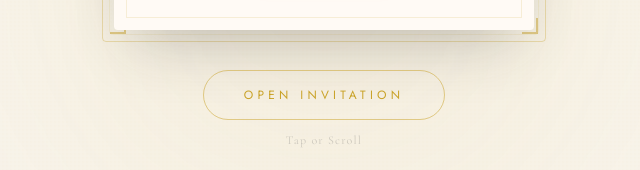
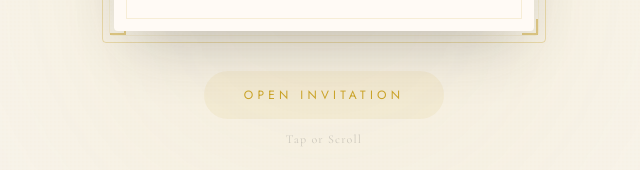
Before and after one commit to whoisroop/wedding-invite, a React (Vite) app: page / in a window 1280 px wide. Shown: the part 431-601 px from the top of the page, without its empty margins (316-956 px from the left). Built offline with nearby package versions, Linux system fonts and the light colour scheme; a web font is replaced by a local one.

Commit message:
Envelope refinements, gallery redesign, button hover effect, gold shine initials

```diff
--- a/src/components/EnvelopeIntro.tsx
+++ b/src/components/EnvelopeIntro.tsx
@@ -224,9 +224,9 @@ export default function EnvelopeIntro({ onComplete }: EnvelopeIntroProps) {
                   </div>
 
                   <h1 className="font-display text-3xl md:text-4xl text-maroon tracking-wide">
-                    <span className="text-gold">R</span>oop
+                    <span className="text-gold-shine">R</span>oop
                     <span className="mx-3 text-gold/40 text-xl">&amp;</span>
-                    <span className="text-gold">D</span>hvani
+                    <span className="text-gold-shine">D</span>hvani
                   </h1>
 
                   <div className="my-4 mx-auto h-px w-16 bg-gold/40" />
@@ -249,12 +249,11 @@ export default function EnvelopeIntro({ onComplete }: EnvelopeIntroProps) {
                   >
                     <motion.button
                       onClick={handleEnter}
-                      className="font-label group relative rounded-full border border-gold/50 px-8 py-3 text-[0.55rem] tracking-[0.35em] text-gold transition-all duration-500 hover:border-gold hover:text-gold-light cursor-pointer"
+                      className="btn-reveal font-label px-8 py-3 text-[0.55rem] tracking-[0.35em] cursor-pointer"
                       whileHover={{ scale: 1.04 }}
                       whileTap={{ scale: 0.97 }}
                     >
-                      <span className="absolute inset-0 rounded-full opacity-0 transition-all duration-500 group-hover:opacity-100" style={{ boxShadow: "0 0 30px 4px rgba(201,162,39,0.2), inset 0 0 20px 2px rgba(201,162,39,0.05)" }} />
-                      <span className="relative">ENTER THE CELEBRATION</span>
+                      <span>ENTER THE CELEBRATION</span>
                     </motion.button>
                     <p className="font-body mt-2 text-[0.6rem] tracking-[0.15em] text-charcoal-light/25">
                       Tap or Scroll
@@ -274,13 +273,11 @@ export default function EnvelopeIntro({ onComplete }: EnvelopeIntroProps) {
               >
                 <motion.button
                   onClick={handleOpen}
-                  className="font-label group relative rounded-full border border-gold/50 px-10 py-4 text-xs tracking-[0.35em] text-gold transition-all duration-500 hover:border-gold hover:text-gold-light cursor-pointer"
+                  className="btn-reveal font-label px-10 py-4 text-xs tracking-[0.35em] cursor-pointer"
                   whileHover={{ scale: 1.04 }}
                   whileTap={{ scale: 0.97 }}
-                  style={{ boxShadow: "0 0 0 0 rgba(201,162,39,0)" }}
                 >
-                  <span className="absolute inset-0 rounded-full opacity-0 transition-all duration-500 group-hover:opacity-100" style={{ boxShadow: "0 0 30px 4px rgba(201,162,39,0.2), inset 0 0 20px 2px rgba(201,162,39,0.05)" }} />
-                  <span className="relative">OPEN INVITATION</span>
+                  <span>OPEN INVITATION</span>
                 </motion.button>
                 <p className="font-body mt-3 text-xs tracking-[0.1em] text-charcoal-light/25">
                   Tap or Scroll
--- a/src/components/Gallery.tsx
+++ b/src/components/Gallery.tsx
@@ -52,18 +52,19 @@ export default function Gallery() {
               whileInView={{ opacity: 1, y: 0 }}
               viewport={{ once: true, amount: 0.3 }}
               transition={{ duration: 0.6, delay: (i % 3) * 0.1 }}
-              className="group relative mb-6 block w-full break-inside-avoid border-[8px] border-warmwhite bg-warmwhite shadow-md transition-transform duration-300 hover:-translate-y-1 focus-visible:-translate-y-1"
+              className="group relative mb-6 block w-full break-inside-avoid overflow-hidden rounded-sm border-[8px] border-warmwhite bg-warmwhite shadow-md transition-all duration-500 ease-out hover:-translate-y-1.5 hover:shadow-xl focus-visible:-translate-y-1.5 focus-visible:shadow-xl"
             >
-              <span className="pointer-events-none absolute inset-0 border border-gold/40" />
+              <span className="pointer-events-none absolute inset-0 z-10 border border-gold/40 rounded-sm" />
               <img
                 src={p.src}
                 alt={p.caption}
                 loading="lazy"
-                className="w-full object-cover transition-transform duration-700 group-hover:scale-105"
+                className="w-full object-cover transition-transform duration-700 ease-out group-hover:scale-105"
               />
-              <span className="absolute inset-x-0 bottom-0 translate-y-full bg-charcoal/80 p-3 text-left transition-transform duration-300 group-hover:translate-y-0">
-                <span className="font-label text-[0.6rem] tracking-[0.2em] text-gold-light">{p.caption}</span>
-              </span>
+              <div className="px-3 pb-3 pt-2 text-left">
+                <div className="mb-1.5 h-px w-6 bg-gold/40" />
+                <span className="font-label block text-[0.55rem] tracking-[0.25em] text-charcoal/60">{p.caption}</span>
+              </div>
             </motion.button>
           ))}
         </div>
--- a/src/components/Hero.tsx
+++ b/src/components/Hero.tsx
@@ -60,9 +60,9 @@ export default function Hero() {
           transition={{ delay: 1, duration: 1 }}
           className="font-display text-4xl tracking-[0.15em] text-warmwhite sm:text-5xl md:text-6xl"
         >
-          <span className="text-gold">R</span>oop
+          <span className="text-gold-shine">R</span>oop
           <span className="mx-4 text-gold/60 text-2xl md:text-3xl">&amp;</span>
-          <span className="text-gold">D</span>hvani
+          <span className="text-gold-shine">D</span>hvani
         </motion.h1>
 
         <motion.div
--- a/src/components/RSVP.tsx
+++ b/src/components/RSVP.tsx
@@ -35,7 +35,7 @@ export default function RSVP() {
           <div className="relative rounded-sm bg-warmwhite shadow-xl">
             <div className="relative flex h-56 items-end justify-center overflow-hidden p-6">
               {!open && (
-                <p className="font-display text-2xl text-charcoal/60 italic">Roop &amp; Dhvani request the pleasure...</p>
+                <p className="font-body text-2xl text-charcoal/60 italic">Roop &amp; Dhvani request the pleasure...</p>
               )}
             </div>
 
--- a/src/index.css
+++ b/src/index.css
@@ -87,6 +87,64 @@ body {
 .font-body { font-family: var(--font-body); }
 .font-label { font-family: var(--font-label); }
 
+/* Button — elegant border-reveal on hover */
+.btn-reveal {
+  position: relative;
+  background: transparent;
+  outline: none;
+  cursor: pointer;
+  color: var(--color-gold);
+  transition: color 0.3s;
+  border-radius: 9999px;
+}
+.btn-reveal::before {
+  content: '';
+  position: absolute;
+  inset: 0;
+  z-index: 1;
+  background: rgba(201, 162, 39, 0.08);
+  border-radius: inherit;
+  transition: all 0.4s cubic-bezier(0.65, 0, 0.35, 1);
+}
+.btn-reveal:hover::before {
+  opacity: 0;
+  transform: scale(0.5, 0.5);
+}
+.btn-reveal::after {
+  content: '';
+  position: absolute;
+  inset: 0;
+  z-index: 1;
+  opacity: 0;
+  border: 1px solid var(--color-gold);
+  border-radius: inherit;
+  transform: scale(1.15, 1.15);
+  transition: all 0.4s cubic-bezier(0.65, 0, 0.35, 1);
+}
+.btn-reveal:hover::after {
+  opacity: 1;
+  transform: scale(1, 1);
+}
+.btn-reveal > span {
+  position: relative;
+  z-index: 2;
+}
+
+/* Metallic gold shine for R & D initials */
+.text-gold-shine {
+  background: linear-gradient(135deg, #C9A227 0%, #E0BE4F 25%, #FFE485 45%, #C9A227 55%, #A07E1A 70%, #E0BE4F 85%, #C9A227 100%);
+  background-size: 200% 100%;
+  -webkit-background-clip: text;
+  background-clip: text;
+  color: transparent;
+  animation: gold-shimmer 4s ease-in-out infinite;
+}
+
+@keyframes gold-shimmer {
+  0%, 100% { background-position: 0% 50%; }
+  50% { background-position: 100% 50%; }
+}
+
 @keyframes gold-pulse {
   0%, 100% { opacity: 0.5; }
   50% { opacity: 1; }
```
Also changed, not shown: public/images/stamp-seal-transparent.png (added), public/images/stamp-seal.png (added), 5 other files (tests, documents, lock files or other folders).
